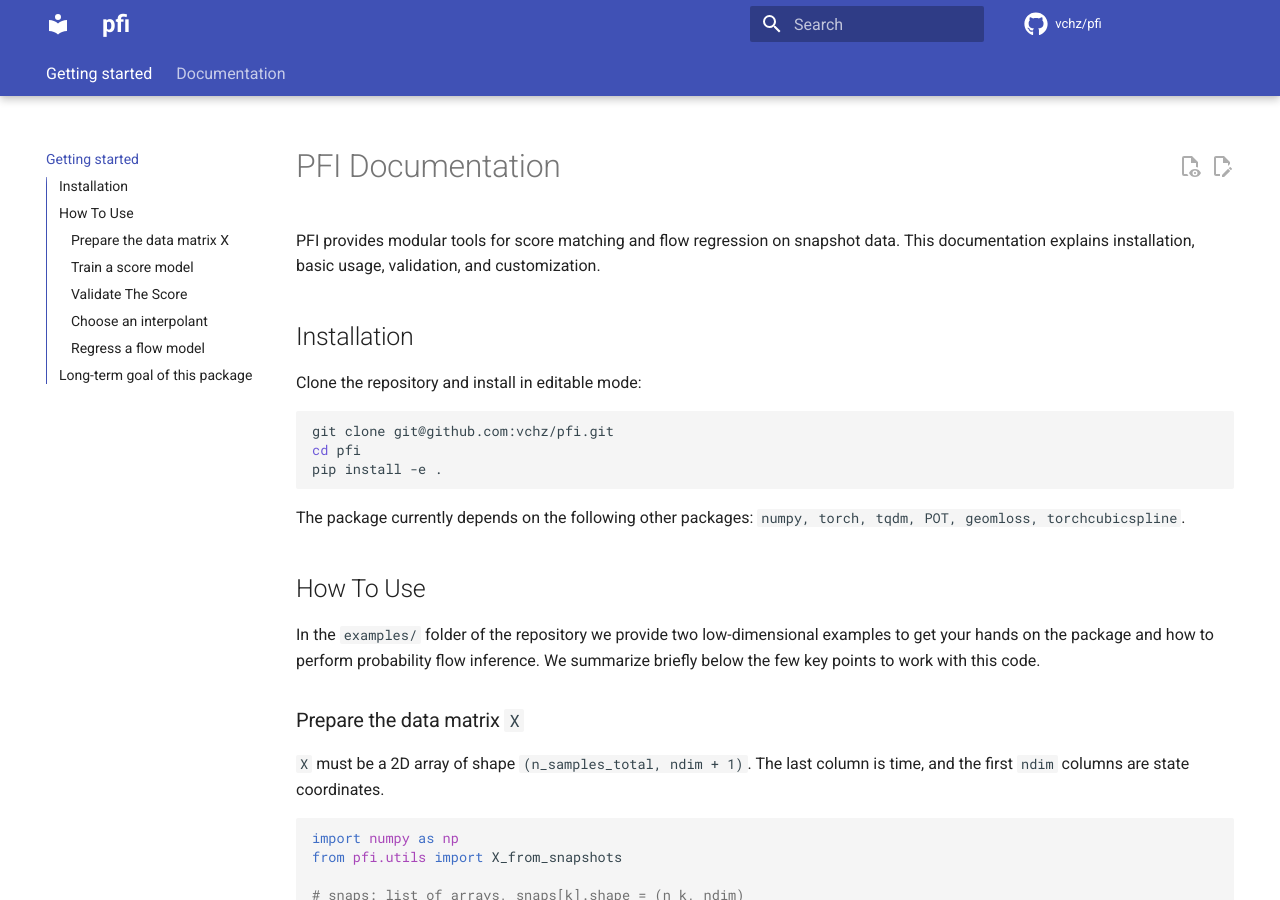
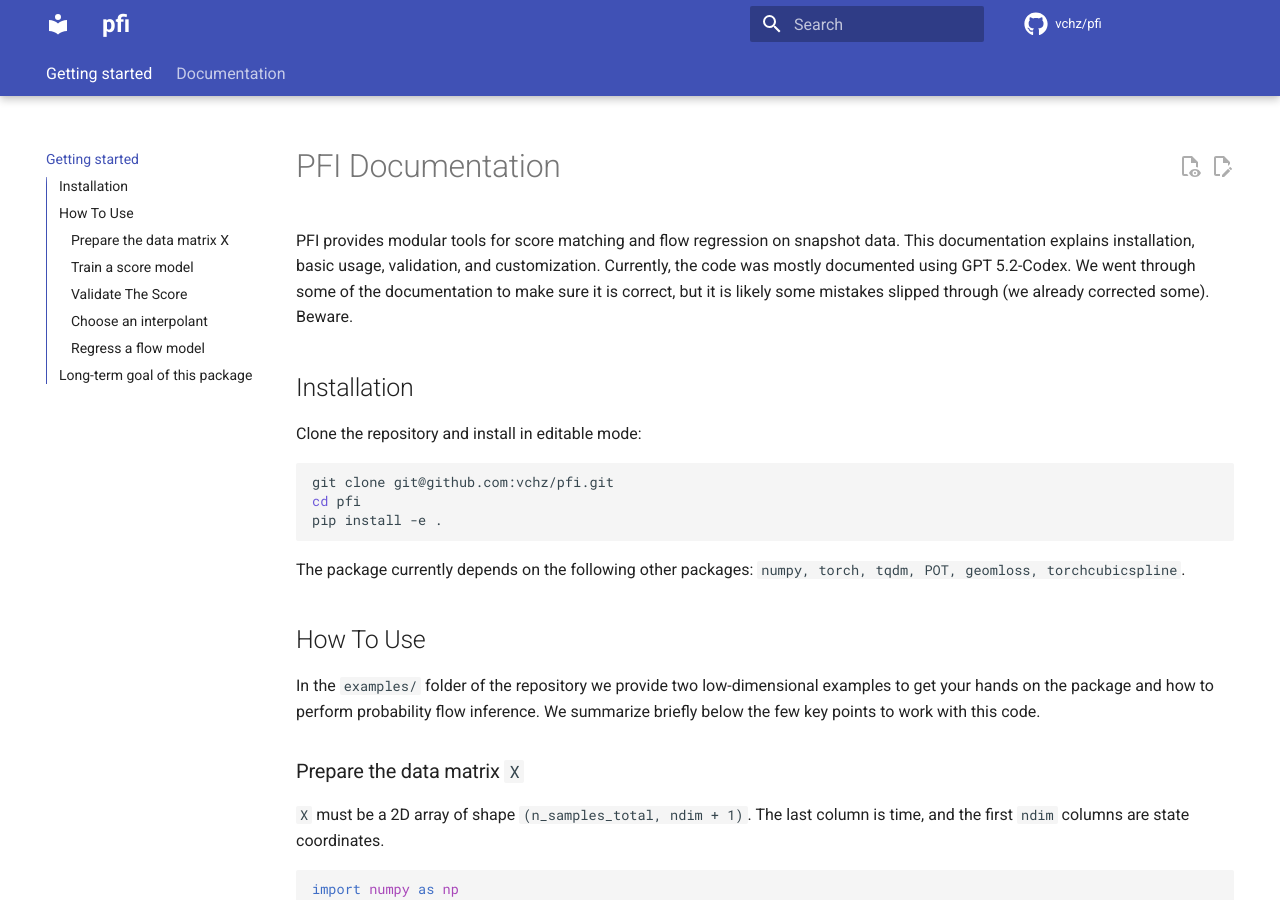
Before and after one commit to vchz/pfi, an MkDocs documentation site: the page built from docs/index.md, in a window 1280 px wide and 900 px high. Built offline with MkDocs 1.6.1 and Material for MkDocs 9.7.7, drawn with Linux system fonts in a browser that asks for light colours; comment, search, counter and statistics services are not loaded.

Commit message:
new docs

```diff
--- a/docs/index.md
+++ b/docs/index.md
@@ -1,7 +1,7 @@
 # PFI Documentation
 
 PFI provides modular tools for score matching and flow regression on snapshot data.
-This documentation explains installation, basic usage, validation, and customization.
+This documentation explains installation, basic usage, validation, and customization. Currently, the code was mostly documented using GPT 5.2-Codex. We went through some of the documentation to make sure it is correct, but it is likely some mistakes slipped through (we already corrected some). Beware.
 
 ## Installation
 
```
Also changed, not shown: site/index.html, site/search/search_index.json, 1 other file.
